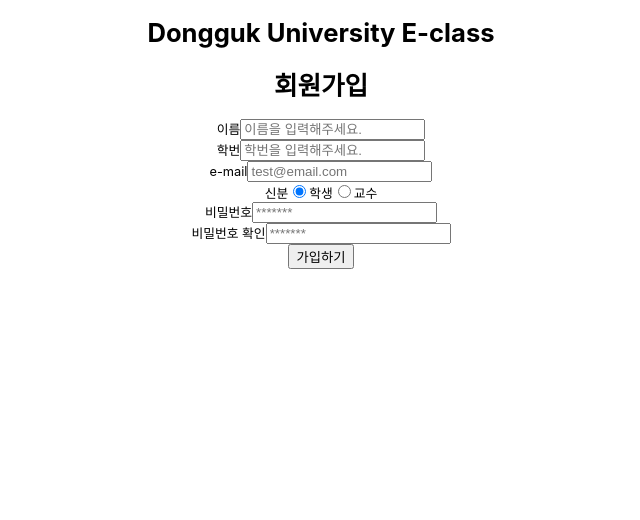
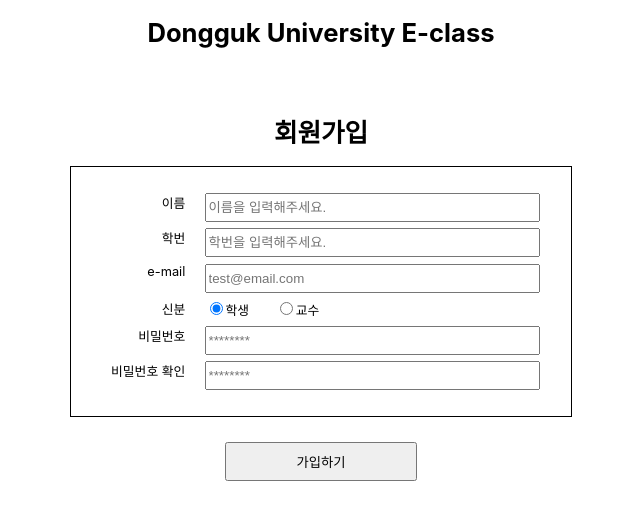
Before and after one commit to CSID-DGU/2023-1-OSSProj-NoQuestionMark-2, a React (Create React App) app in the folder Front-end/schedular/: page /signup in a window 1280 px wide. Shown: the top 520 px of the page, without its empty margins (319-959 px from the left). Built offline with nearby package versions, Linux system fonts and the light colour scheme.

Commit message:
style(SingUp) : 회원가입 폼 css

```diff
--- a/Front-end/schedular/src/Pages/SignUp.tsx
+++ b/Front-end/schedular/src/Pages/SignUp.tsx
@@ -1,4 +1,5 @@
 import { useForm, SubmitHandler } from 'react-hook-form';
+import styled from 'styled-components';
 import SubmitButton from '../Components/SubmitButton';
 
 interface IAuthForm {
@@ -8,12 +9,49 @@
     userPassword: string;
     passwordConfirm: string;
     userIdentity: string;
-}
+};
 
-const getValue = (id : string) : (string | null) =>{
-    const pw = (document.querySelector(`#${id}`) as HTMLInputElement | null)?.value;
-    return pw || '';
-}
+const Container = styled.div`
+    flex-direction: column;
+    margin : 5rem auto;
+`;
+
+const Form = styled.form`
+    height: 100vh;
+`;
+const Grid = styled.div`
+    display: grid;
+    grid-template-columns: 0.2fr 0.8fr;
+    grid-gap: 0.5rem;
+    justify-content : left;
+    text-align: right;
+
+    width: 35%;
+    margin: 1rem auto 2rem auto;
+    border: 1px solid black;
+    padding: 2rem 2rem;
+`;
+
+const RadioGroup = styled.div`
+    display: felx;
+    flex-direction: row;
+    padding: 0 1rem;
+    align-items: center;
+`;
+const RadioButton = styled.div`
+    &:first-child {
+        margin-right : 2rem;
+    }
+`;
+const InputDiv = styled.div`
+    display: flex;
+    flex-direction: column;
+    padding: 0 1rem;
+`;
+const Input = styled.input`
+    width: 100%;
+    height: 1.8rem;
+`;
 
 const SignUp = () => {
 
@@ -25,12 +63,19 @@
 
     const onSubmit: SubmitHandler<IAuthForm> = data => console.log(data);
 
+    const getValue = (id : string) : (string | null) =>{
+        const pw = (document.querySelector(`#${id}`) as HTMLInputElement | null)?.value;
+        return pw || '';
+    }
     return (
-        <div>
+        <Container>
             <h1>회원가입</h1>
-            <form onSubmit={handleSubmit(onSubmit)}>
+            <Form onSubmit={handleSubmit(onSubmit)}>
+                <Grid>
+
                 <label htmlFor='userName'>이름</label>
-                <input
+                <InputDiv>
+                <Input
                     id = 'userName'
                     type = 'text'
                     placeholder='이름을 입력해주세요.'
@@ -49,9 +94,11 @@
                 />
                 {errors.userName && <small role='alert'>{errors.userName.message}</small>}
 
-                <br />
+                </InputDiv>
+
                 <label htmlFor='userNumber'>학번</label>
-                <input
+                <InputDiv>
+                <Input
                     id = 'userNumber'
                     type = 'text'
                     placeholder='학번을 입력해주세요.'
@@ -63,11 +110,13 @@
                         },
                     })}
                 />
+
                 {errors.userNumber && <small role='alert'>{errors.userNumber.message}</small>}
+                </InputDiv>
 
-                <br />
                 <label htmlFor='email'>e-mail</label>
-                <input
+                <InputDiv>
+                <Input
                     id='email'
                     type='text'
                     placeholder='test@email.com'
@@ -80,22 +129,27 @@
                     })}
                 />
                 {errors.userEmail && <small role='alert'>{errors.userEmail.message}</small>}
-                <br />
+                </InputDiv>
 
-                <div>
-                    <label>신분</label>
-                    <input type='radio' id='student' value='STUDENT' defaultChecked {...register('userIdentity')}/>
-                    <label htmlFor='student'>학생</label>
+                <label>신분</label>
+                <RadioGroup>
+                    <RadioButton>
+                        <input type='radio' id='student' value='STUDENT' defaultChecked {...register('userIdentity')}/>
+                        <label htmlFor='student'>학생</label>
+                    </RadioButton>
 
-                    <input type='radio' id='prof' value='PROFESSOR' {...register('userIdentity')}/>
-                    <label htmlFor='prof'>교수</label>
-                </div>
+                    <RadioButton>
+                        <input type='radio' id='prof' value='PROFESSOR' {...register('userIdentity')}/>
+                        <label htmlFor='prof'>교수</label>
+                    </RadioButton>
+                </RadioGroup>
 
                 <label htmlFor='password'>비밀번호</label>
-                <input
+                <InputDiv>
+                <Input
                     id='password'
                     type='password'
-                    placeholder='*******'
+                    placeholder='********'
                     {...register('userPassword', {
                         required: '비밀번호는 필수 입력입니다.',
                         minLength: {
@@ -109,12 +163,12 @@
                     })}
                 />
                 {errors.userPassword && <small role='alert'>{errors.userPassword.message}</small>}
-                <br />
-
+                </InputDiv>
                 <label htmlFor='password'>비밀번호 확인</label>
-                <input
+                <InputDiv>
+                <Input
                     type='password'
-                    placeholder='*******'
+                    placeholder='********'
                     {...register('passwordConfirm', {
                         required: '비밀번호는 필수 입력입니다.',
                         minLength: {
@@ -137,10 +191,11 @@
                 {errors.passwordConfirm && (
                     <small role='alert'>{errors.passwordConfirm.message}</small>
                 )}
-                <br />
-                <SubmitButton name='가입하기' />
-            </form>
-        </div>
+                </InputDiv>
+                </Grid>
+                <SubmitButton name='가입하기' width='15rem' height='3rem'/>
+            </Form>
+        </Container>
     );
 }
 
```
